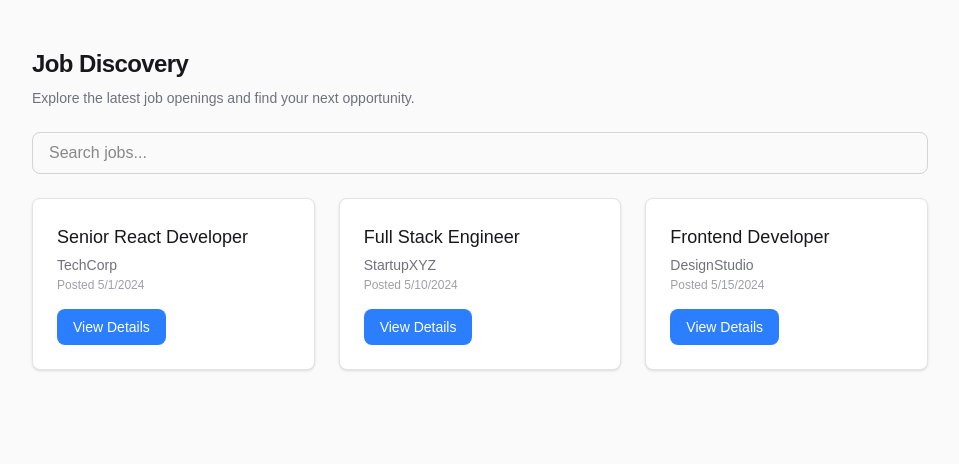
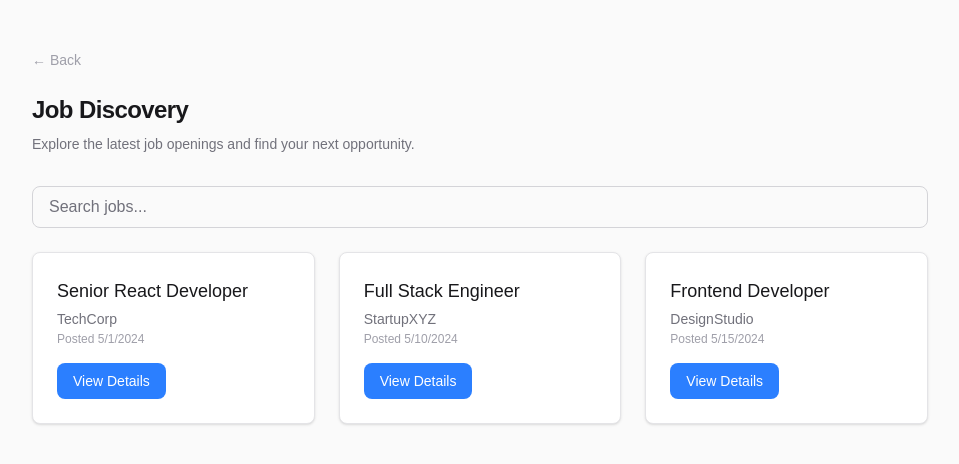
Before and after one commit to GermanYusufov/controlled-hiring-platform, a Next.js app: page /discovery in a window 1280 px wide. Shown: the top 464 px of the page, without its empty margins (160-1119 px from the left). Built offline with nearby package versions, Linux system fonts and the light colour scheme.

Commit message:
feat: added discovery page onto the dashboard

```diff
--- a/app/dashboard/page.tsx
+++ b/app/dashboard/page.tsx
@@ -107,7 +107,8 @@ function EmptyState() {
       <p className="mt-1 max-w-xs text-sm text-zinc-500">
         Once you apply for roles, they&apos;ll appear here with live status updates.
       </p>
-      <a href="/jobs" className="mt-6 rounded-lg bg-zinc-900 px-5 py-2 text-sm font-medium text-white hover:bg-zinc-700 transition-colors">
+      {/* Update href from "/jobs" to "/discovery" */}
+      <a href="/discovery" className="mt-6 rounded-lg bg-zinc-900 px-5 py-2 text-sm font-medium text-white hover:bg-zinc-700 transition-colors">
         Browse open roles
       </a>
     </div>
@@ -177,12 +178,21 @@ export default async function DashboardPage() {
               Track every role you&apos;ve applied for.
             </p>
           </div>
+          {/* Group buttons in a flex container */}
+          <div className="flex items-center gap-3">
+            <a
+              href="/discovery"
+              className="rounded-lg bg-blue-600 px-4 py-2 text-sm font-medium text-white hover:bg-blue-700 transition-colors"
+            >
+              Discover Jobs
+            </a>
             <a
               href="/profile"
               className="rounded-lg border border-zinc-200 px-4 py-2 text-sm font-medium text-zinc-700 hover:bg-zinc-100 transition-colors"
             >
               Edit profile
             </a>
+          </div>
         </div>
 
         {/* Summary */}
--- a/app/discovery/page.tsx
+++ b/app/discovery/page.tsx
@@ -25,12 +25,21 @@ export default function DiscoveryPage() {
     return (
         <div className="min-h-screen bg-zinc-50 px-4 py-12">
             <div className="mx-auto max-w-4xl">
+                {/* Header with Back Button */}
+                <div className="mb-8">
+                    <a
+                        href="/dashboard"
+                        className="mb-6 inline-flex items-center gap-1 text-sm text-zinc-400 hover:text-zinc-700 transition-colors"
+                    >
+                        ← Back
+                    </a>
                     <h1 className="text-2xl font-bold tracking-tight text-zinc-900">
                         Job Discovery
                     </h1>
                     <p className="mt-2 text-sm text-zinc-500">
                         Explore the latest job openings and find your next opportunity.
                     </p>
+                </div>
 
                 {/* Search input */}
                 <div className="mt-6">
@@ -39,7 +48,7 @@ export default function DiscoveryPage() {
                         placeholder="Search jobs..."
                         value={searchTerm}
                         onChange={(e) => setSearchTerm(e.target.value)}
-                        className="w-full rounded-lg border border-zinc-300 px-4 py-2 focus:border-blue-500 focus:outline-none"
+                        className="w-full rounded-lg border placeholder-zinc-500 text-zinc-500 border-zinc-300 px-4 py-2 focus:border-blue-500 focus:outline-none"
                     />
                 </div>
 
```
Lines whose indentation alone changed are shown as unchanged.
